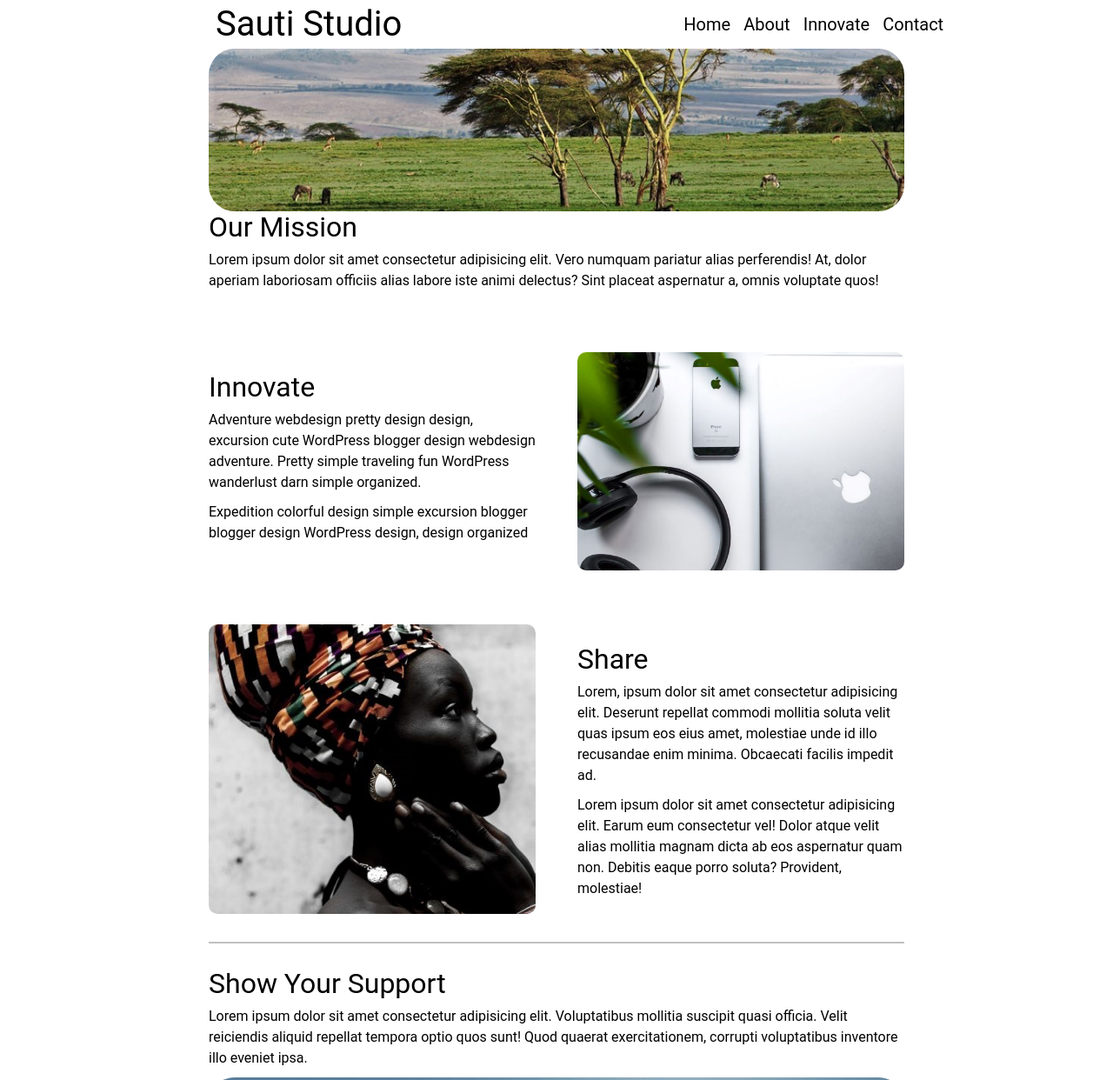
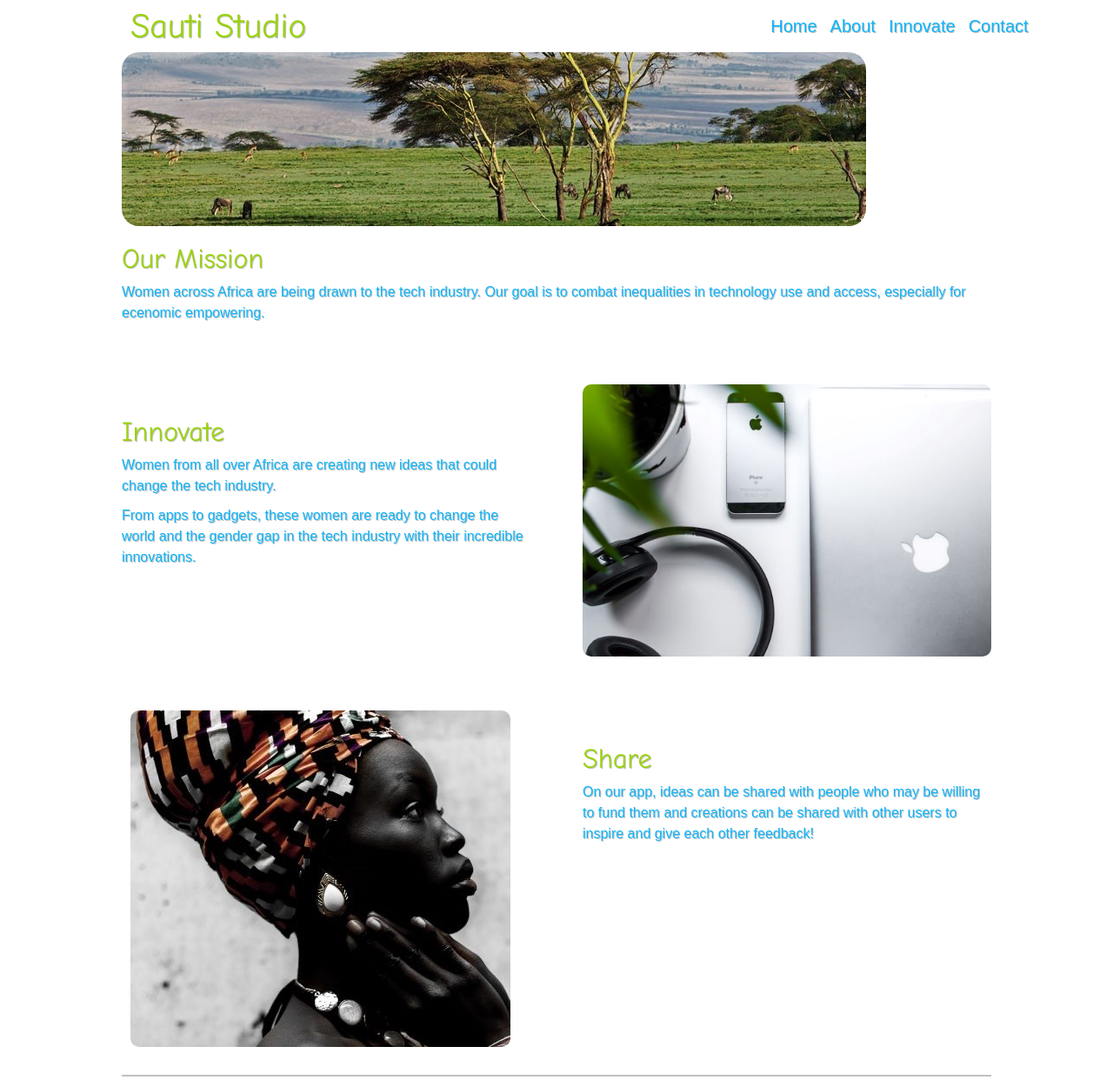
Before and after one commit to bwpt-sauti-studio/Landing-Laura, a plain HTML site: page index.html in a window 1280 px wide. Shown: the top 1242 px of the page at 87% size. Drawn offline with Linux system fonts and the light colour scheme.

Commit message:
added final text and touches

```diff
--- a/index.html
+++ b/index.html
@@ -28,15 +28,13 @@
             </header>
 
             <div class="content-section">
-                <div class="header-image">
+                <div class="top-image">
                     <img src="design-files/african-safari-header.jpg" class="img-fluid-rounded" alt="Picture of African landscape">
                 </div>
                 <div class="intro-text">
                     <h2>Our Mission</h2>
-                    <p>Lorem ipsum dolor sit amet consectetur adipisicing elit. Vero numquam pariatur alias perferendis! At,
-                        dolor
-                        aperiam laboriosam officiis alias labore iste animi delectus? Sint placeat aspernatur a, omnis
-                        voluptate quos!
+                    <p>Women across Africa are being drawn to the tech industry. Our goal is to combat inequalities in technology use and access,
+                        especially for ecenomic empowering.
                     </p>
                 </div>
             </div>
@@ -50,12 +48,10 @@
                 <section class="content-section">
                     <div class="text-content">
                         <h2>Innovate</h2>
-                        <p>Adventure webdesign pretty design design, excursion cute WordPress blogger design webdesign
-                            adventure.
-                            Pretty simple traveling fun WordPress wanderlust darn simple organized.</p>
-                        <p>Expedition colorful design simple excursion blogger blogger design WordPress design, design
-                            organized
-                            </p>
+                        <p>Women from all over Africa are creating new ideas that could change the tech industry. </p>
+                        <p>From apps to gadgets, these women are ready to change the world and the gender gap in the tech industry with their incredible
+                            innovations.
+                        </p>
                     </div>
                     <div class="img-content">
                         <img src="design-files/greentech.jpg" class="img-fluid-rounded" alt="Image of laptop on table">
@@ -68,18 +64,18 @@
 
                     <div class="text-content">
                         <h2>Share</h2>
-                        <p>Lorem, ipsum dolor sit amet consectetur adipisicing elit. Deserunt repellat commodi mollitia soluta velit quas ipsum eos eius amet,
-                            molestiae unde id illo recusandae enim minima. Obcaecati facilis impedit ad.</p>
-                        <p>Lorem ipsum dolor sit amet consectetur adipisicing elit. Earum eum consectetur vel! Dolor atque velit alias mollitia magnam dicta
-                             ab eos aspernatur quam non. Debitis eaque porro soluta? Provident, molestiae!</p>
+                        <p>On our app, ideas can be shared with people who may be willing to fund them and creations can be shared with
+                             other users to inspire and give each other feedback!
+                        </p>
                     </div>
 
                 </section>
                 <section class="content-support">
                     <div class="text-content">
                         <h2>Show Your Support</h2>
-                        <p>Lorem ipsum dolor sit amet consectetur adipisicing elit. Voluptatibus mollitia suscipit quasi officia. Velit reiciendis aliquid repellat tempora optio quos sunt!
-                         Quod quaerat exercitationem, corrupti voluptatibus inventore illo eveniet ipsa.</p>
+                        <p>You can show your support by signing up with our app (free of charge),
+                        viewing these innovations and sharing them with other users or financers.
+                        </p>
                     </div>
                     <img src="design-files/iot_web_header_intro_1_.jpg" class="img-fluid-rounded" alt="African continent made from tech">
                 </section>
@@ -88,8 +84,7 @@
                     <div class="connect">
 
                         <h4>Connect With Us</h4>
-                        <p>Lorem ipsum dolor, sit amet consectetur adipisicing elit. Assumenda dignissimos
-                         consectetur quo non error ipsum, ad dolores! Excepturi itaque illo maxime obcaecati. Eveniet, earum? Saepe libero ullam illo earum veritatis?</p>
+                        <p>Join today and become part of one of the fastest growing industries in the world.</p>
                         <div class="btn">Start Now</div>
                     </div>
                 </section>
--- a/less/footer.less
+++ b/less/footer.less
@@ -9,6 +9,9 @@
         font-size : 1.6rem;
         padding   : 20px;
         text-decoration: none;
-        color: #0fb5fc;
+        color: @info-blue;
+        &:hover {
+    color: @success-green;
+}
     }
 }
--- a/less/global.less
+++ b/less/global.less
@@ -8,28 +8,53 @@ html {
 
 html,
 body {
-    font-family: 'Roboto', sans-serif;
+    font-family: sans-serif;
+    color      : @info-blue;
+    text-shadow: 1px 1px silver;
+      @media(max-width: 500px) {
+      max-width: 100%;
+      height   : auto;
+  }
 }
 
 
 h1 {
     font-size: 4rem;
+    color    : @success-green;
+    font-family: "Comic Sans MS",
+        cursive,
+        sans-serif;
 }
 
 h2 {
     font-size     : 3.2rem;
     padding-bottom: 10px;
+    color         : @success-green;
+    font-family   : "Comic Sans MS",
+        cursive,
+        sans-serif;
+        padding-top: 2%;
 }
 
 h4 {
     font-size     : 2.5rem;
     padding-bottom: 10px;
+    color         : @success-green;
+    font-family   : "Comic Sans MS",
+        cursive,
+        sans-serif;
 }
 
 p {
     line-height   : 1.5;
     font-size     : 1.6rem;
     padding-bottom: 10px;
+      @media(max-width: 500px) {
+      max-width: 100%;
+      height   : auto;
+      font-size: small;
+      line-height: normal;
+  }
 }
 
 img {
@@ -38,7 +63,8 @@ img {
 }
 
 .container {
-    max-width: 800px;
+    max-width: 1000px;
     width    : 100%;
     margin   : 0 auto;
-}
+
+    }
--- a/less/home-page.less
+++ b/less/home-page.less
@@ -1,22 +1,14 @@
 .home {
 
-    .header-image {
-        padding: 0 10%;
-        margin : 0 -10%;
-    }
-
-    .intro-text {
-
-        padding-top: 5%;
-    }
 
     .content-section {
         margin         : 30px 0;
         display        : flex;
         flex-wrap      : wrap;
         justify-content: space-between;
-
-
+.top-image {
+    margin-right: 400px;
+}
 
         .text-content {
             width        : 48%;
@@ -44,16 +36,10 @@
             padding-right: 0;
         }
 
-        .img-content {
-            padding-right: 1%;
-            padding-left : 0;
-            width        : 48%;
-        }
-
 
     }
 
-    .content-destination {
+    .content-bottom {
         margin     : 0 auto 30px;
         display    : flex;
         flex-wrap  : wrap;
@@ -72,30 +58,36 @@
         display        : flex;
         justify-content: space-between;
         margin         : 30px 0;
-
-        .destination {
-            width        : 30%;
-            margin-bottom: 30px;
-        }
     }
 }
 
 
 .img-fluid-rounded {
-    border-radius: 30px;
+    border-radius: 20px;
+
 }
 
 
 .btn {
 
-    border: 1px solid @white;
+    border         : 1px solid @white;
     border-radius  : 10px;
     padding        : 10px 20px;
-    width: 250px;
+    width          : 250px;
     display        : flex;
     justify-content: center;
     margin         : 2% 0 0 30%;
     font-size      : 2rem;
-    background     :#9ad30a;
-    color          : @main-bg;
+    background     : @success-green;
+
+    &:hover {
+        background-color: @info-blue;
+    }
+
+    color : @main-bg;
+  @media(max-width: 500px) {
+      margin: 0 auto;
+
+  }
+
 }
--- a/less/navigation.less
+++ b/less/navigation.less
@@ -4,24 +4,26 @@
     align-items    : center;
     padding        : 1%;
 
-    @media (max-width: 500px) {
-
-        color: yellow;
-    }
 
     .links {
         display        : flex;
         justify-content: space-evenly;
-
+  @media(max-width: 500px) {
+      flex-wrap: wrap;
+  }
     }
 
     a {
-        color             : black;
-        margin            : 1%;
-        padding           : 2%;
-        // text-align     : center;
-        font-size         : 2rem;
-        text-decoration   : none;
+        color: @info-blue;
+
+        &:hover {
+            color: @success-green;
+        }
+
+        margin          : 1%;
+        padding         : 2%;
+        font-size       : 2rem;
+        text-decoration : none;
 
     }
 }
--- a/less/variables.less
+++ b/less/variables.less
@@ -1,15 +1,12 @@
 @mobile: ~"(max-width: 500px)";
 
 // Color assignments
-@font-color       : @shark;
-@button-bg        : @eastern-blue;
+@button-bg        : @success-green;
 @main-bg          : @white;
 @navigation-border: @silver;
-@footer-bg        : @sandy-beach;
 
 // Colors
 @white: #FFFFFF;
 @silver: #C0C0C0;
-@shark: #212529;
-@eastern-blue: #17A2B8;
-@sandy-beach: #FFEBCD;
+@info-blue: #0fb5fc;
+@success-green: #9ad30a;
```
Also changed, not shown: css/index.css.
